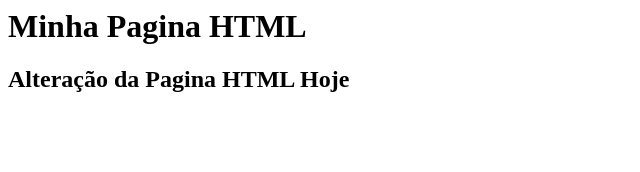
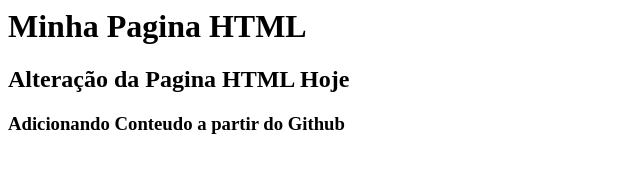
Before and after one commit to HendrewMartins/gama-no-github, a plain HTML site: page index.html in a window 1280 px wide. Shown: the whole page, without its empty margins (0-640 px from the left). Drawn offline with Linux system fonts and the light colour scheme.

Commit message:
Adicionando Conteudo a partir do Github

```diff
--- a/index.html
+++ b/index.html
@@ -2,5 +2,6 @@
 	<body>
 		<h1>Minha Pagina HTML</h1>
 		<h2>Alteração da Pagina HTML Hoje</h2>
+		<h3> Adicionando Conteudo a partir do Github </h3>
 	</body>
 </html>
```
